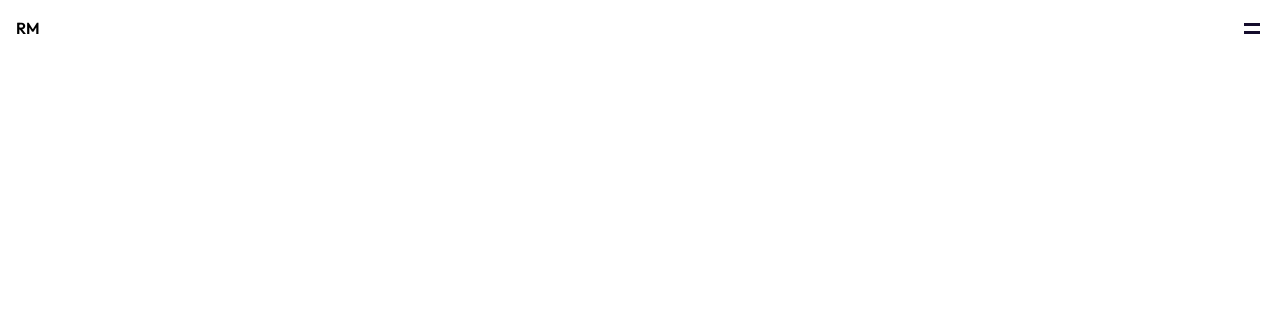
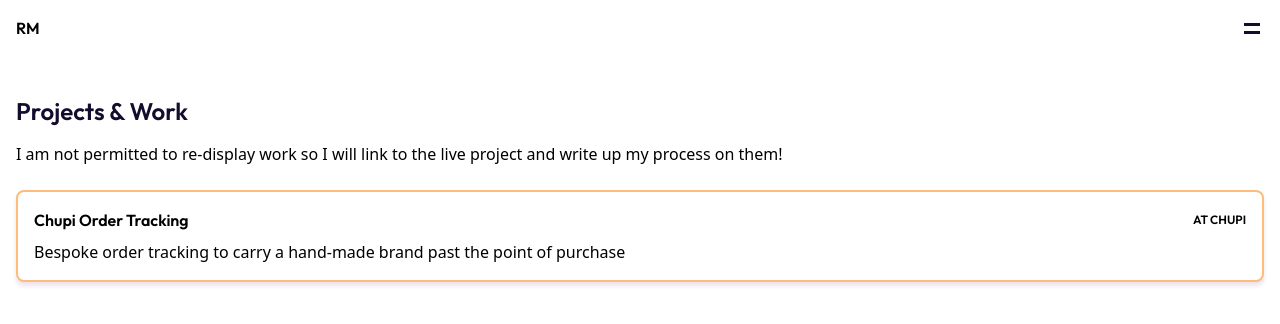
Before and after one commit to Rob-McLoughlin/portfolio22, a Next.js app: page /projects in a window 1280 px wide. Shown: the top 324 px of the page. Built offline with nearby package versions, Linux system fonts and the light colour scheme.

Commit message:
feat(projects): added ProjectCard

```diff
--- /dev/null
+++ b/components/ProjectCard.js
@@ -0,0 +1,33 @@
+import Link from 'next/link'
+
+const colors = [
+  '#3683AC',
+  '#9EBFA8',
+  '#D97693',
+  '#EDB2C9',
+  '#F1E4C2',
+  '#FC993A',
+  '#FDBB7C'
+]
+
+const ProjectCard = ({ project, slug }) => {
+  const color = colors[Math.floor(Math.random() * colors.length)]
+  return (
+    <Link href={`/projects/${slug}`}>
+      <a>
+        <div
+          className='project-card p-4 rounded-lg my-4'
+          style={{ borderColor: color }}
+        >
+          <div className='flex justify-between items-center gap-x-4 font-outfit mb-2'>
+            <span>{project.title}</span>
+            <span className='uppercase text-meta'>at {project.at}</span>
+          </div>
+          <p>{project.description}</p>
+        </div>
+      </a>
+    </Link>
+  )
+}
+
+export default ProjectCard
--- a/pages/projects.js
+++ b/pages/projects.js
@@ -1,15 +1,38 @@
 import fs from 'fs'
 import path from 'path'
 import matter from 'gray-matter'
+import ProjectCard from '@/components/ProjectCard'
 
 const Projects = ({ projects }) => {
+  console.log(projects)
   return (
-    <div className='mt-5'>
-      {projects.map((post, index) => {
-        console.log(post)
-        return <h1>{post.frontMatter.title}</h1>
-      })}
-    </div>
+    <main className='relative mt-24 px-4'>
+      <section id='intro'>
+        <div className='flex justify-between mb-4'>
+          <div>
+            <h1 className='text-h1 font-outfit text-ink'>
+              Projects &amp; Work
+            </h1>
+          </div>
+        </div>
+        <p>
+          I am not permitted to re-display work so I will link to the live
+          project and write up my process on them!
+        </p>
+      </section>
+
+      <section className='mt-6'>
+        <ul>
+          {projects.map(({ slug, frontMatter: project }) => {
+            return (
+              <li key={slug}>
+                <ProjectCard project={project} slug={slug} />
+              </li>
+            )
+          })}
+        </ul>
+      </section>
+    </main>
   )
 }
 
--- a/styles/globals.scss
+++ b/styles/globals.scss
@@ -115,5 +115,14 @@
         }
     }
 
+    .project-card {
+        display: block;
+        position: relative;
+        border: 2px solid black;
+        border-radius: 8px;
+        box-shadow: 0px 4px 4px #EFE3ED;
+        background: white;
+    }
+
 
 }
--- a/tailwind.config.js
+++ b/tailwind.config.js
@@ -29,7 +29,8 @@ module.exports = {
         h1: ['24px', '30px'],
         h2: ['24px', '24px'],
         h3: ['24px', '30px'],
-        h4: ['18px', '24px']
+        h4: ['18px', '24px'],
+        meta: ['12px', '16px']
       }
     }
   },
```
